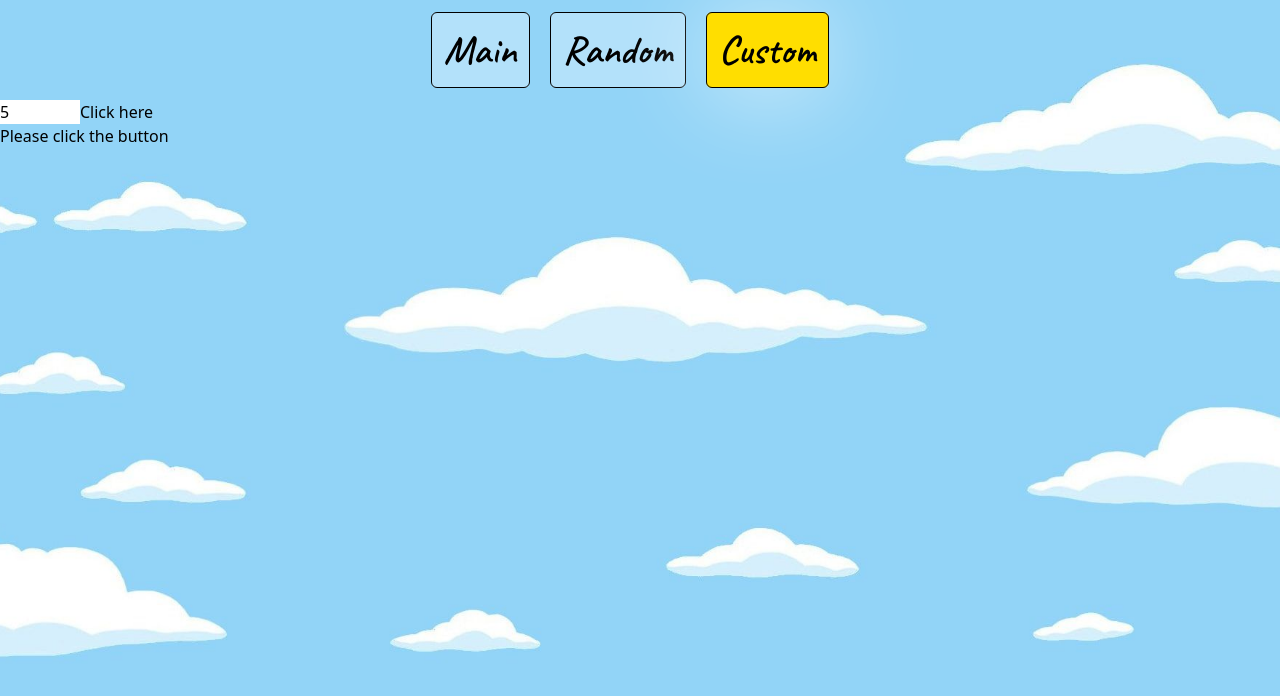
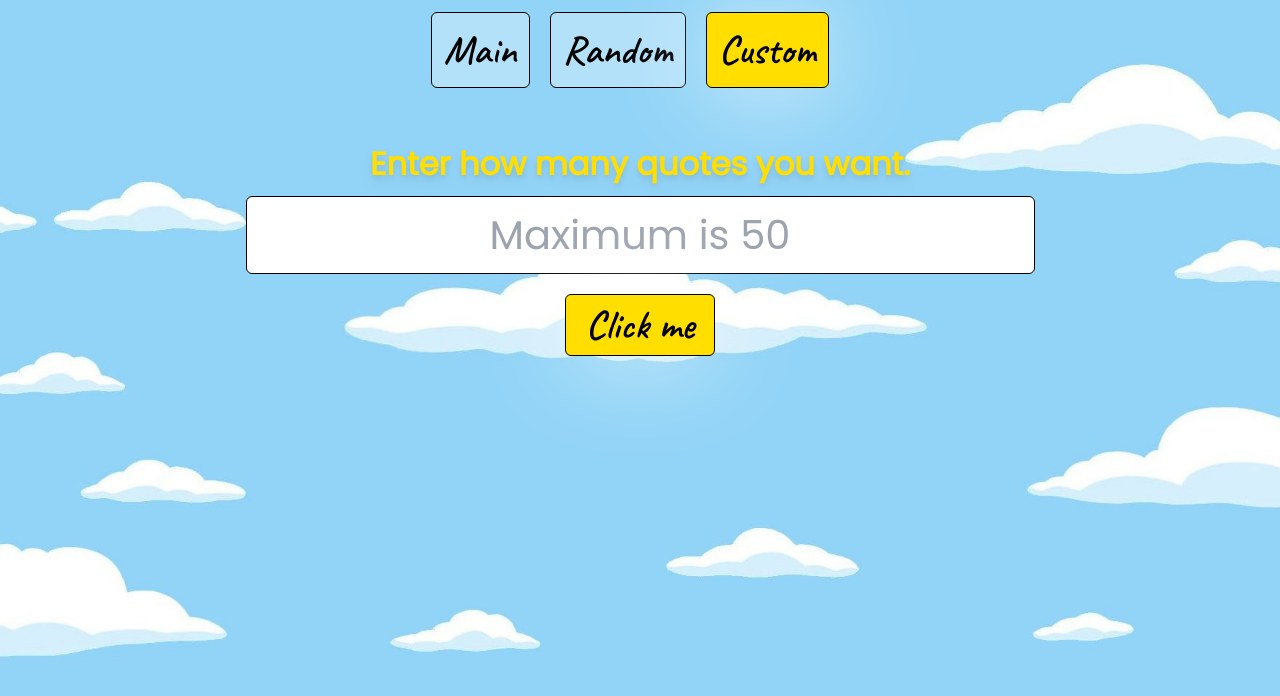
Before and after one commit to AdisGiulbudagiants/simpsons-project, a React (Vite) app: page /customized in a window 1280 px wide. Shown: the top 696 px of the page. Built offline with nearby package versions, Linux system fonts and the light colour scheme.

Commit message:
customizedQuotes is done

```diff
--- a/index.html
+++ b/index.html
@@ -2,14 +2,14 @@
 <html lang="en">
   <head>
     <meta charset="UTF-8" />
-    <link href="/dist/output.css" rel="stylesheet" />
+    <meta name="viewport" content="width=device-width, initial-scale=1.0" />
     <link rel="apple-touch-icon" sizes="180x180" href="./apple-touch-icon.png" />
     <link rel="icon" type="image/png" sizes="512x512" href="./android-chrome-512x512.png" />
     <link rel="icon" type="image/png" sizes="192x192" href="./android-chrome-192x192.png" />
     <link rel="icon" type="image/png" sizes="32x32" href="./favicon-32x32.png" />
     <link rel="icon" type="image/png" sizes="16x16" href="./favicon-16x16.png" />
     <link rel="manifest" href="/site.webmanifest" />
-    <meta name="viewport" content="width=device-width, initial-scale=1.0" />
+    <link href="/dist/output.css" rel="stylesheet" />
     <title>Quotes from The Simpsons</title>
   </head>
   <body>
--- a/src/index.css
+++ b/src/index.css
@@ -4,3 +4,9 @@
 @tailwind base;
 @tailwind components;
 @tailwind utilities;
+
+input::-webkit-outer-spin-button,
+input::-webkit-inner-spin-button {
+  -webkit-appearance: none;
+  margin: 0;
+}
--- a/src/pages/CustomizedQuotes.jsx
+++ b/src/pages/CustomizedQuotes.jsx
@@ -1,47 +1,97 @@
 import { useState } from 'react'
 import { useDispatch, useSelector } from 'react-redux'
+import { FaSpinner } from 'react-icons/fa'
+import { setError } from '../redux/slices/errorSlice.js'
 import {
   selectCustom,
   fetchCustomQuotes,
-  // selectIsLoadingViaAPI,
+  selectIsLoadingViaAPI,
 } from '../redux/slices/customizeSlice'
 
 const CustomizedQuotes = () => {
-  const [count, setCount] = useState(5)
+  const [count, setCount] = useState(null)
   const quotes = useSelector(selectCustom)
+  const isLoadingViaAPI = useSelector(selectIsLoadingViaAPI)
   const dispatch = useDispatch()
 
   function handleAddCustomQuotes() {
-    return count === 0
-      ? alert("Count can't be empty")
+    try {
+      return count === 0 || count === null
+        ? dispatch(setError('Input must not be empty'))
+        : count.toString()[0] == 0
+          ? dispatch(setError('The Quantity must not start from zero'))
+          : count < 0
+            ? dispatch(setError("The number can't be less than zero"))
             : count > 50
-        ? alert("You can't get more than 50")
-        : dispatch(fetchCustomQuotes(`https://thesimpsonsquoteapi.glitch.me/quotes?count=${count}`))
+              ? dispatch(setError('You will not be able to get more than 50 quotes'))
+              : dispatch(
+                  fetchCustomQuotes(`https://thesimpsonsquoteapi.glitch.me/quotes?count=${count}`)
+                )
+    } catch (error) {
+      return setError(error)
+    }
   }
 
   return (
-    <div>
+    <div className="flex flex-col items-center justify-center">
+      <div className="sm:mt-10 flex flex-col items-center justify-center">
+        <p className="text-center text-[2rem] mb-2 font-poppins font-semibold drop-shadow-lg text-yellow">
+          Enter how many quotes you want.
+        </p>
         <input
+          className="320px-639px:text-[1.4rem] p-2 text-center text-[2.5rem] rounded-md border placeholder:text-center outline-none font-poppins"
+          placeholder="Maximum is 50"
           type="number"
-        placeholder="max is 50"
-        min={1}
-        max={50}
-        value={count}
+          id={quotes.map((el) => el.id)}
           onChange={(e) => setCount(e.target.value)}
         />
-      <button onClick={handleAddCustomQuotes}>Click here</button> <br />
+        <button
+          className="px-5 mt-5 active:text-[2.25rem] hover:bg-white shadow-btnShadow shadow-white bg-yellow rounded-md border text-black font-caveat font-semibold text-[2.5rem]"
+          onClick={handleAddCustomQuotes}
+          id={quotes.map((el) => el.id)}
+          disabled={isLoadingViaAPI}
+        >
+          {isLoadingViaAPI ? (
+            <FaSpinner className="m-3 mx-auto fill-black animate-spin-slow" />
+          ) : (
+            'Click me'
+          )}
+        </button>
+      </div>
       {quotes.length === 0 ? (
-        <h1>Please click the button</h1>
+        ''
       ) : (
+        <div id={quotes.map((el) => el.id)} className=" 320px-639px:w-[90%]  mt-5">
+          {quotes.map((character) => {
+            return (
               <>
-          <ul>
-            <li>
-              {quotes.map((el) => {
-                return el.character + '\n'
+                <div
+                  id={character.id}
+                  className=" 320px-639px:w-[100%] sm:w-[90%] mx-auto 320px-639px:p-1 sm:p-3 flex flex-col items-center justify-center mb-5 bg-white border rounded-md"
+                >
+                  <img
+                    className="mb-3 object-cover"
+                    id={character.id}
+                    src={character.image}
+                    alt="character"
+                  />
+                  <div
+                    className=" 320px-639px:text-[1.2rem] 320px-639px:max-w-[100%] p-3 sm:max-w-[60%] sm:text-[1.4rem] bg-pink mb-[1rem] mx-5  border border-black rounded-md text-white text-pretty font-poppins text-center"
+                    id={character.id}
+                  >
+                    <p>{character.quote}</p>
+                  </div>
+                  <div
+                    className=" 320px-639px:text-[1.4rem] text-[1.8rem] bg-pink mx-5 p-3 border border-black rounded-md text-white font-poppins text-center"
+                    id={character.id}
+                  >
+                    <p>{character.character}</p>
+                  </div>
+                </div>
+              </>
+            )
           })}
-            </li>
-          </ul>
-        </>
+        </div>
       )}
     </div>
   )
--- a/src/redux/slices/customizeSlice.js
+++ b/src/redux/slices/customizeSlice.js
@@ -1,5 +1,6 @@
 import axios from 'axios'
 import { createSlice, createAsyncThunk } from '@reduxjs/toolkit'
+import { setError } from './errorSlice'
 import createQuote from '../../utils/createQuote'
 
 let initialState = {
@@ -14,7 +15,7 @@ export const fetchCustomQuotes = createAsyncThunk(
       const data = await axios.get(url)
       return data.data
     } catch (error) {
-      thunkAPI.dispatch(console.log(error.message))
+      thunkAPI.dispatch(setError(error.message))
       return thunkAPI.rejectWithValue(error)
     }
   }
@@ -29,6 +30,7 @@ const customizeSlice = createSlice({
       state.isLoadingViaAPI = true
     })
     builder.addCase(fetchCustomQuotes.fulfilled, (state, action) => {
+      state.isLoadingViaAPI = false
       state.quotes = action.payload.map((el) => createQuote(el))
     })
     builder.addCase(fetchCustomQuotes.rejected, (state) => {
```
Lines whose indentation alone changed are shown as unchanged.
